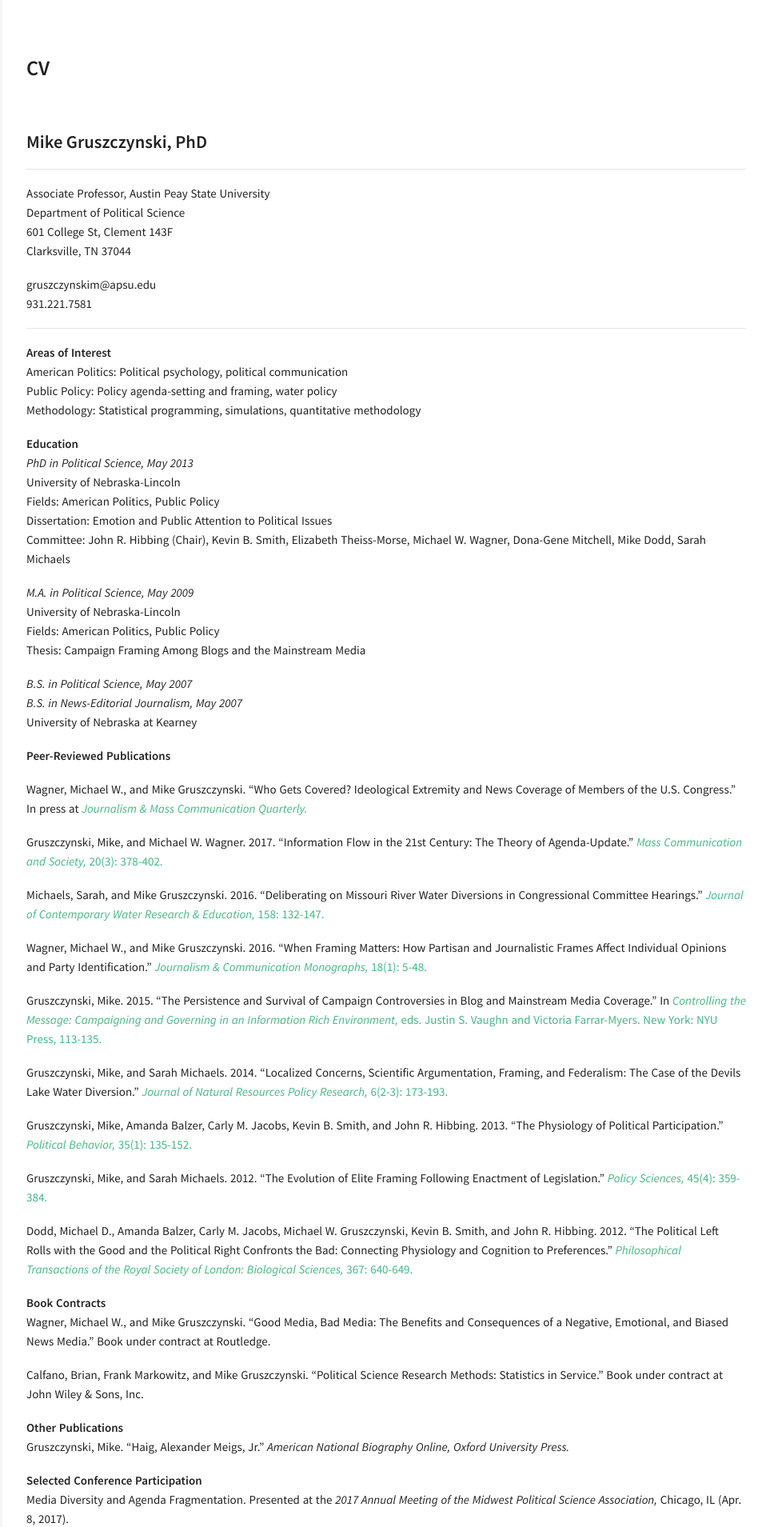
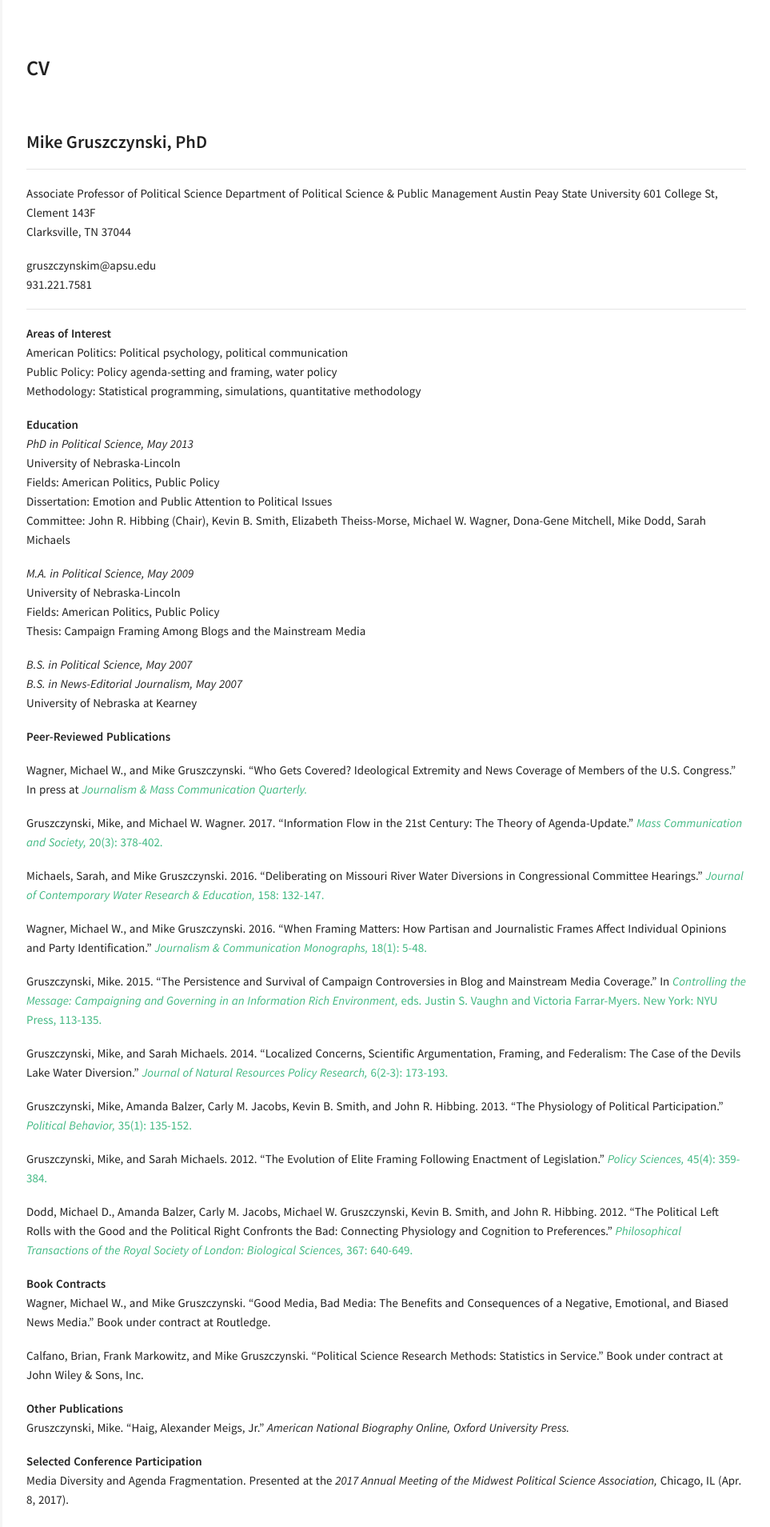
Before and after one commit to MikeGruz/mikegruz.github.io, a Jekyll site: the page built from cv.md, in a window 1280 px wide. Shown: the top 1909 px of the page at 80% size, without its empty margins (317-1280 px from the left). Built offline with Jekyll 4.4.1, drawn with Linux system fonts in a browser that asks for light colours.

Commit message:
updated department name on cv

```diff
--- a/cv.md
+++ b/cv.md
@@ -6,8 +6,9 @@ permalink: /cv/
 
 ### Mike Gruszczynski, PhD
 ---
-Associate Professor, Austin Peay State University
-Department of Political Science
+Associate Professor of Political Science
+Department of Political Science & Public Management
+Austin Peay State University
 601 College St, Clement 143F
 Clarksville, TN 37044
 
```
